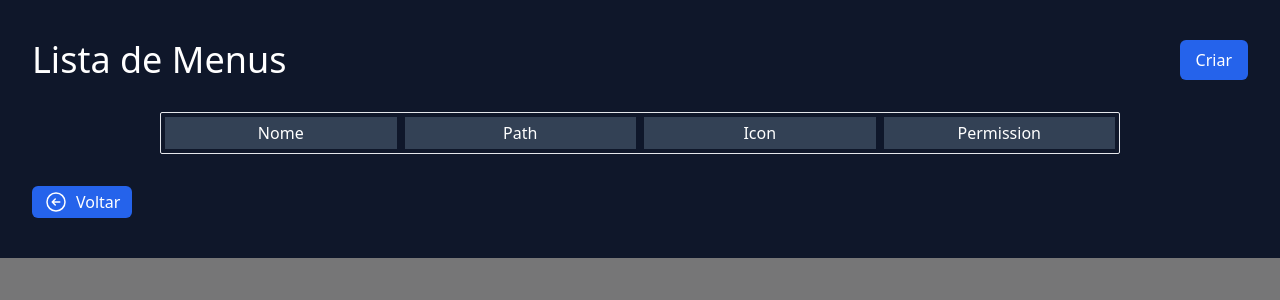
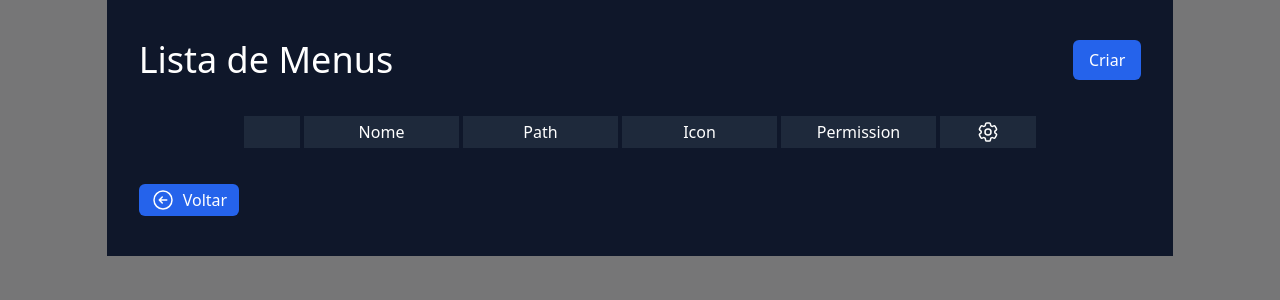
Before and after one commit to Jefferson-felipeh/administrative_panel, an Angular app: page /menus in a window 1280 px wide. Shown: the top 300 px of the page. Built offline with nearby package versions, Linux system fonts and the light colour scheme.

Commit message:
Definindo os campos do template de menu

```diff
--- a/src/app/modules/menus/menus.component.html
+++ b/src/app/modules/menus/menus.component.html
@@ -1,31 +1,77 @@
-<section class="container mx-auto bg-slate-900 text-white py-2">
+<div *ngIf="openModal">
+    <create-menu-component [obj_menu]="obj_menu" (close_menu)="openMenu()"></create-menu-component>
+</div>
+<section class="w-full flex justify-center">
+    <section class="bg-slate-900 w-11/12 text-white py-2 max-lg:w-full lg:w-10/12">
         <div class="flex items-center justify-between">
             <h1 class="text-4xl p-8 font-medium">Lista de Menus</h1>
-        <button class="py-2 px-4 font-medium flex gap-2 m-8 hover:bg-blue-300 bg-blue-600 rounded-md">Criar</button>
+            <button class="py-2 px-4 font-medium flex gap-2 m-8 hover:bg-blue-300 bg-blue-600 rounded-md"
+                (click)="openMenu()">Criar</button>
         </div>
 
-    <section class="w-3/4 mx-auto rounded-sm">
-        <div class="w-full flex justify-center text-center gap-2 p-1 font-medium border rounded-sm">
-            <p class="flex-1 bg-slate-700 p-1 hover:bg-slate-600">Nome</p>
-            <p class="flex-1 bg-slate-700 p-1 hover:bg-slate-600">Path</p>
-            <p class="flex-1 bg-slate-700 p-1 hover:bg-slate-600">Icon</p>
-            <p class="flex-1 bg-slate-700 p-1 hover:bg-slate-600">Permission</p>
+        <section class="w-3/4 mx-auto rounded-sm max-lg:w-5/6 max-lg:text-sm max-sm:w-full max-md:text-xs">
+            <div class="w-full flex justify-center text-center gap-1 p-1 font-medium rounded-sm">
+                <p class="w-14 bg-slate-800 p-1 hover:bg-slate-600"></p>
+                <p class="flex-1 bg-slate-800 p-1 hover:bg-slate-600">Nome</p>
+                <p class="flex-1 bg-slate-800 p-1 hover:bg-slate-600 max-sm:hidden">Path</p>
+                <p class="flex-1 bg-slate-800 p-1 hover:bg-slate-600 max-xl:hidden">Icon</p>
+                <p class="flex-1 bg-slate-800 p-1 hover:bg-slate-600">Permission</p>
+                <p class=" w-24 bg-slate-800 p-1 hover:bg-slate-600 flex justify-center">
+                    <svg xmlns="http://www.w3.org/2000/svg" fill="none" viewBox="0 0 24 24" stroke-width="1.5"
+                        stroke="currentColor" class="size-6">
+                        <path stroke-linecap="round" stroke-linejoin="round"
+                            d="M9.594 3.94c.09-.542.56-.94 1.11-.94h2.593c.55 0 1.02.398 1.11.94l.213 1.281c.063.374.313.686.645.87.074.04.147.083.22.127.325.196.72.257 1.075.124l1.217-.456a1.125 1.125 0 0 1 1.37.49l1.296 2.247a1.125 1.125 0 0 1-.26 1.431l-1.003.827c-.293.241-.438.613-.43.992a7.723 7.723 0 0 1 0 .255c-.008.378.137.75.43.991l1.004.827c.424.35.534.955.26 1.43l-1.298 2.247a1.125 1.125 0 0 1-1.369.491l-1.217-.456c-.355-.133-.75-.072-1.076.124a6.47 6.47 0 0 1-.22.128c-.331.183-.581.495-.644.869l-.213 1.281c-.09.543-.56.94-1.11.94h-2.594c-.55 0-1.019-.398-1.11-.94l-.213-1.281c-.062-.374-.312-.686-.644-.87a6.52 6.52 0 0 1-.22-.127c-.325-.196-.72-.257-1.076-.124l-1.217.456a1.125 1.125 0 0 1-1.369-.49l-1.297-2.247a1.125 1.125 0 0 1 .26-1.431l1.004-.827c.292-.24.437-.613.43-.991a6.932 6.932 0 0 1 0-.255c.007-.38-.138-.751-.43-.992l-1.004-.827a1.125 1.125 0 0 1-.26-1.43l1.297-2.247a1.125 1.125 0 0 1 1.37-.491l1.216.456c.356.133.751.072 1.076-.124.072-.044.146-.086.22-.128.332-.183.582-.495.644-.869l.214-1.28Z" />
+                        <path stroke-linecap="round" stroke-linejoin="round" d="M15 12a3 3 0 1 1-6 0 3 3 0 0 1 6 0Z" />
+                    </svg>
+
+                </p>
             </div>
 
-        <div class="w-full flex justify-center text-center gap-2 p-1 font-medium border rounded-sm" *ngFor="let menu of getMenus">
-            <p class="flex-1 bg-slate-700 p-1 hover:bg-slate-600">{{menu['label']}}</p>
-            <p class="flex-1 bg-slate-700 p-1 hover:bg-slate-600">{{menu['path']}}</p>
-            <p class="flex-1 bg-slate-700 p-1 hover:bg-slate-600">{{menu['icon']}}</p>
-            <p class="flex-1 bg-slate-700 p-1 hover:bg-slate-600">{{menu['permission']}}</p>
+            <div class="w-full flex justify-center text-center gap-1 p-1 font-medium rounded-sm"
+                *ngFor="let menu of getMenus">
+                <p class="w-14 bg-slate-500 p-1 hover:bg-slate-600 flex justify-center">
+                    <button>
+                        <svg xmlns="http://www.w3.org/2000/svg" fill="none" viewBox="0 0 24 24" stroke-width="2"
+                            stroke="white" class="size-8 bg-blue-600">
+                            <path stroke-linecap="round" stroke-linejoin="round"
+                                d="M2.036 12.322a1.012 1.012 0 0 1 0-.639C3.423 7.51 7.36 4.5 12 4.5c4.638 0 8.573 3.007 9.963 7.178.07.207.07.431 0 .639C20.577 16.49 16.64 19.5 12 19.5c-4.638 0-8.573-3.007-9.963-7.178Z" />
+                            <path stroke-linecap="round" stroke-linejoin="round" d="M15 12a3 3 0 1 1-6 0 3 3 0 0 1 6 0Z" />
+                        </svg>
+                    </button>
+                </p>
+                <p class="flex-1 bg-slate-500 p-1 hover:bg-slate-600">{{menu['label']}}</p>
+                <p class="flex-1 bg-slate-500 p-1 hover:bg-slate-600 max-sm:hidden">{{menu['path']}}</p>
+                <p class="flex-1 bg-slate-500 p-1 hover:bg-slate-600 max-xl:hidden">{{menu['icon']}}</p>
+                <p class="flex-1 bg-slate-500 p-1 hover:bg-slate-600">{{menu['permission']}}</p>
+                <p class="bg-slate-500 p-1 hover:bg-slate-600 w-24 flex justify-between">
+                    <button (click)="openMenu()">
+                        <svg xmlns="http://www.w3.org/2000/svg" fill="none" viewBox="0 0 24 24" stroke-width="3"
+                            stroke="white" class="size-8 bg-green-700">
+                            <path stroke-linecap="round" stroke-linejoin="round"
+                                d="m16.862 4.487 1.687-1.688a1.875 1.875 0 1 1 2.652 2.652L10.582 16.07a4.5 4.5 0 0 1-1.897 1.13L6 18l.8-2.685a4.5 4.5 0 0 1 1.13-1.897l8.932-8.931Zm0 0L19.5 7.125M18 14v4.75A2.25 2.25 0 0 1 15.75 21H5.25A2.25 2.25 0 0 1 3 18.75V8.25A2.25 2.25 0 0 1 5.25 6H10" />
+                        </svg>
+                    </button>
+                    <button>
+                        <svg xmlns="http://www.w3.org/2000/svg" fill="none" viewBox="0 0 24 24" stroke-width="2"
+                            stroke="white" class="size-8 bg-red-700">
+                            <path stroke-linecap="round" stroke-linejoin="round"
+                                d="m20.25 7.5-.625 10.632a2.25 2.25 0 0 1-2.247 2.118H6.622a2.25 2.25 0 0 1-2.247-2.118L3.75 7.5m6 4.125 2.25 2.25m0 0 2.25 2.25M12 13.875l2.25-2.25M12 13.875l-2.25 2.25M3.375 7.5h17.25c.621 0 1.125-.504 1.125-1.125v-1.5c0-.621-.504-1.125-1.125-1.125H3.375c-.621 0-1.125.504-1.125 1.125v1.5c0 .621.504 1.125 1.125 1.125Z" />
+                        </svg>
+                    </button>
+                </p>
             </div>
         </section>
 
+
+        <a href="/home">
             <button class="py-1 px-3 font-medium flex gap-2 m-8 hover:bg-blue-300 bg-blue-600 rounded-md">
-        <svg xmlns="http://www.w3.org/2000/svg" fill="none" viewBox="0 0 24 24" stroke-width="1.5" stroke="currentColor"
-            class="size-6">
+                <svg xmlns="http://www.w3.org/2000/svg" fill="none" viewBox="0 0 24 24" stroke-width="1.5"
+                    stroke="currentColor" class="size-6">
                     <path stroke-linecap="round" stroke-linejoin="round"
                         d="m11.25 9-3 3m0 0 3 3m-3-3h7.5M21 12a9 9 0 1 1-18 0 9 9 0 0 1 18 0Z" />
                 </svg>
-        <a href="/home">Voltar</a>
+                Voltar
             </button>
+        </a>
     </section>
+</section>
--- a/src/app/modules/menus/menus.component.ts
+++ b/src/app/modules/menus/menus.component.ts
@@ -1,18 +1,24 @@
 import { Component, OnInit } from "@angular/core";
-import { Menu } from "../../models/signIn";
 import { FindMenus } from "../../shared/services/findMenus.service";
 import { CommonModule } from "@angular/common";
 import { FormsModule } from "@angular/forms";
+import { CreateMenuComponent } from "./create-menu/create-menu.component";
 
 @Component({
     selector: 'menus-component',
-    imports: [CommonModule,FormsModule],
+    imports: [
+        CommonModule,
+        FormsModule,
+        CreateMenuComponent
+    ],
     templateUrl: './menus.component.html',
     providers: [FindMenus],
     standalone: true
 })
 export class MenusComponent implements OnInit{
     getMenus!:any;
+    obj_menu:{data:object} = {data: []}
+    openModal:boolean = false;
 
     constructor(private findMenus:FindMenus){}
 
@@ -22,4 +28,6 @@ export class MenusComponent implements OnInit{
             console.log(this.getMenus);
         })
     }
+
+    openMenu = () => this.openModal = !this.openModal;
 }
```
Lines whose indentation alone changed are shown as unchanged.
